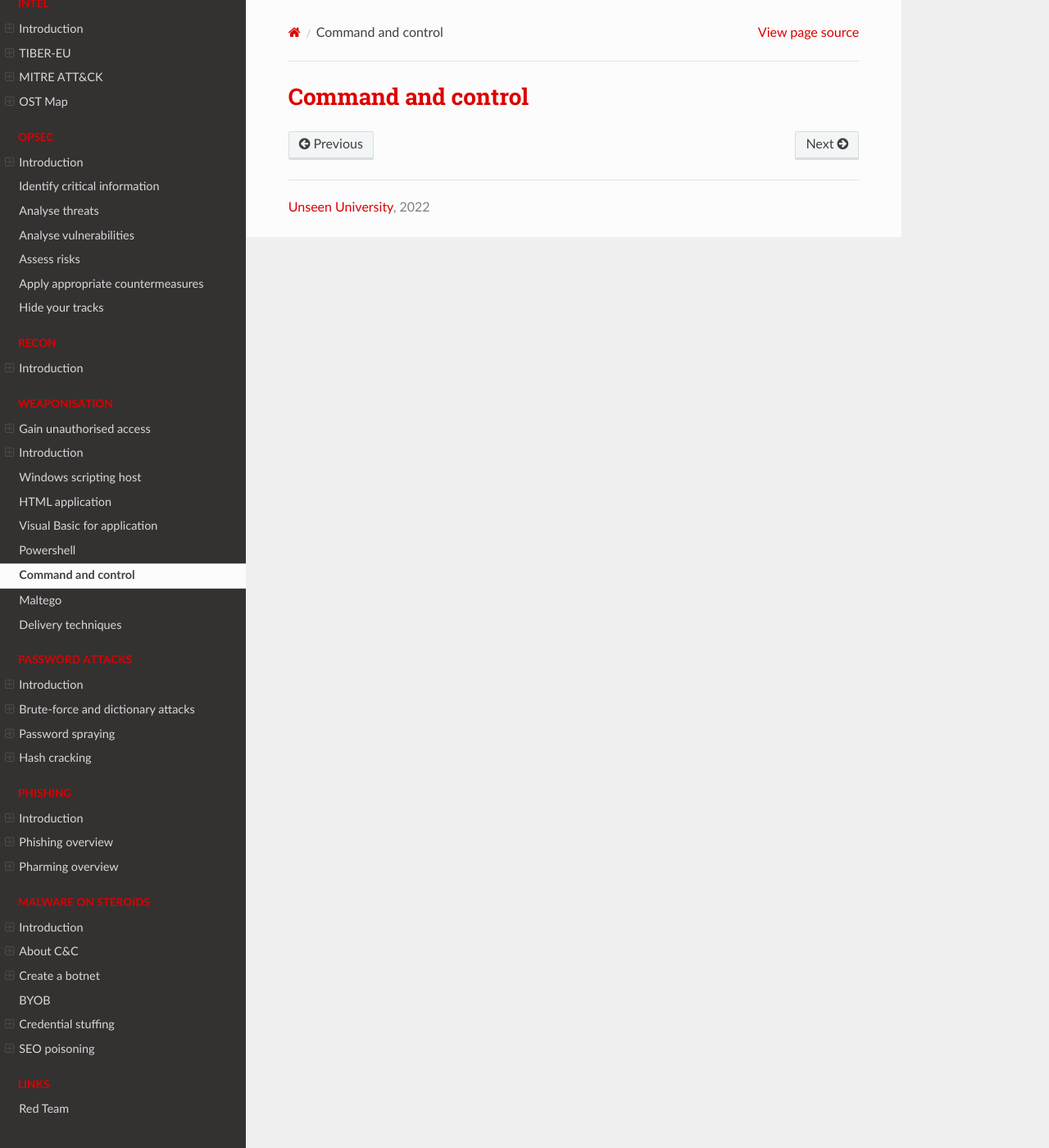
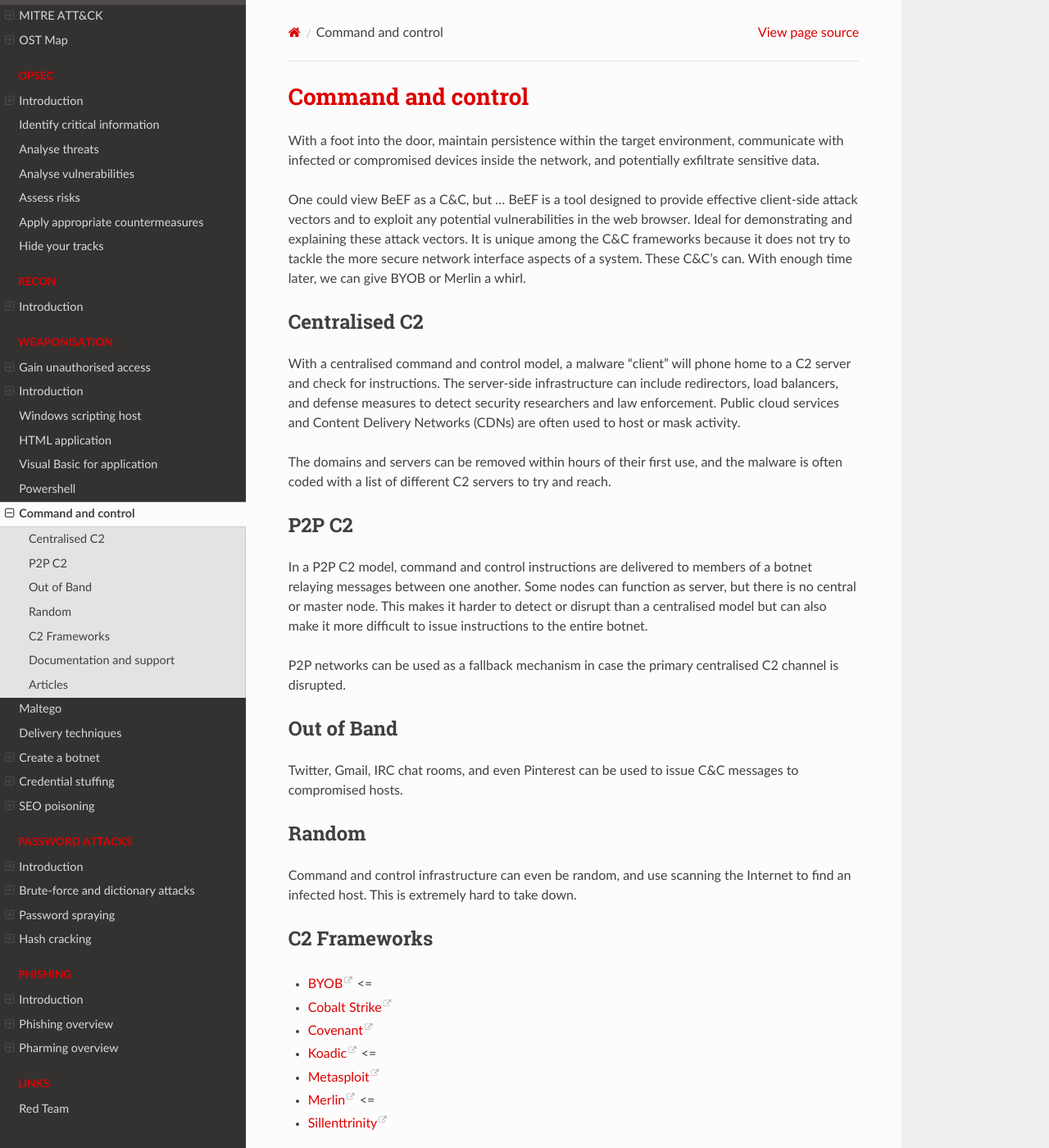
Before and after one commit to tymyrddin/red-hurdles, a Sphinx documentation site: the page built from source/docs/weapons/c2.md, in a window 1280 px wide and 1400 px high. Shown: the whole window at 82% size. Built offline with Sphinx 7.4.7 and the Read the Docs theme 2.0.0, drawn with Linux system fonts in a browser that asks for light colours; some of the changed text lies outside the part shown.

```diff
--- a/source/docs/weapons/c2.md
+++ b/source/docs/weapons/c2.md
@@ -1 +1,57 @@
 # Command and control
+
+With a foot into the door, maintain persistence within the target environment, communicate with
+infected or compromised devices inside the network, and potentially exfiltrate sensitive data.
+
+One could view BeEF as a C&C, but ... BeEF is a tool designed to provide effective client-side attack vectors and to
+exploit any potential vulnerabilities in the web browser. Ideal for demonstrating and explaining these attack
+vectors. It is unique among the C&C frameworks because it does not try to tackle the more secure network interface
+aspects of a system. These C&C's can. With enough time later, we can give BYOB or Merlin a whirl.
+
+## Centralised C2
+
+With a centralised command and control model, a malware "client" will phone home to a C2 server and check for
+instructions. The server-side infrastructure can include redirectors, load balancers, and defense measures to detect
+security researchers and law enforcement. Public cloud services and Content Delivery Networks (CDNs) are often used to
+host or mask activity.
+
+The domains and servers can be removed within hours of their first use, and the malware is often coded with a list of
+different C2 servers to try and reach.
+
+## P2P C2
+
+In a P2P C2 model, command and control instructions are delivered to members of a botnet relaying messages between one
+another. Some nodes can function as server, but there is no central or master node. This makes it harder to detect or
+disrupt than a centralised model but can also make it more difficult to issue instructions to the entire botnet.
+
+P2P networks can be used as a fallback mechanism in case the primary centralised C2 channel is disrupted.
+
+## Out of Band
+
+Twitter, Gmail, IRC chat rooms, and even Pinterest can be used to issue C&C messages to compromised hosts.
+
+## Random
+
+Command and control infrastructure can even be random, and use scanning the Internet to find an infected host. This is
+extremely hard to take down.
+
+## C2 Frameworks
+
+* [BYOB](https://github.com/malwaredllc/byob) <=
+* [Cobalt Strike](https://www.cobaltstrike.com/)
+* [Covenant](https://github.com/cobbr/Covenant/)
+* [Koadic](https://github.com/zerosum0x0/koadic) <=
+* [Metasploit](https://www.metasploit.com/)
+* [Merlin](https://github.com/Ne0nd0g/merlin) <=
+* [Sillenttrinity](https://github.com/byt3bl33d3r/SILENTTRINITY)
+
+## Documentation and support
+
+* [BYOB (Build Your Own Botnet) Wiki](https://github.com/malwaredllc/byob/wiki)
+* [BYOB Discord support server](https://discord.gg/8FsSrw7)
+* [Merlin documentation](https://merlin-c2.readthedocs.io/en/latest/index.html)
+
+## Articles
+
+* [MITRE | ATT&CK Command and Control](https://attack.mitre.org/tactics/TA0011/)
+* [Using Merlin agents to evade detection](https://resources.infosecinstitute.com/topic/using-merlin-agents-to-evade-detection/)
```
Also changed, not shown: source/docs/opsec/hide-your-tracks.md (+1 -1 lines), source/docs/recon/README.md (+1 -1 lines), source/docs/steroids/README.md (deleted, +0 -17 lines), source/docs/steroids/byob.md (deleted, +0 -5 lines), source/docs/steroids/c2.md (deleted, +0 -76 lines), source/docs/weapons/README.md (+3 -0 lines), source/index.rst (+3 -13 lines), source/docs/weapons/SEO-poisoning.md (renamed from source/docs/steroids/SEO-poisoning.md), source/docs/weapons/botnet.md (renamed from source/docs/steroids/botnet.md), source/docs/weapons/stuffing.md (renamed from source/docs/steroids/stuffing.md).
